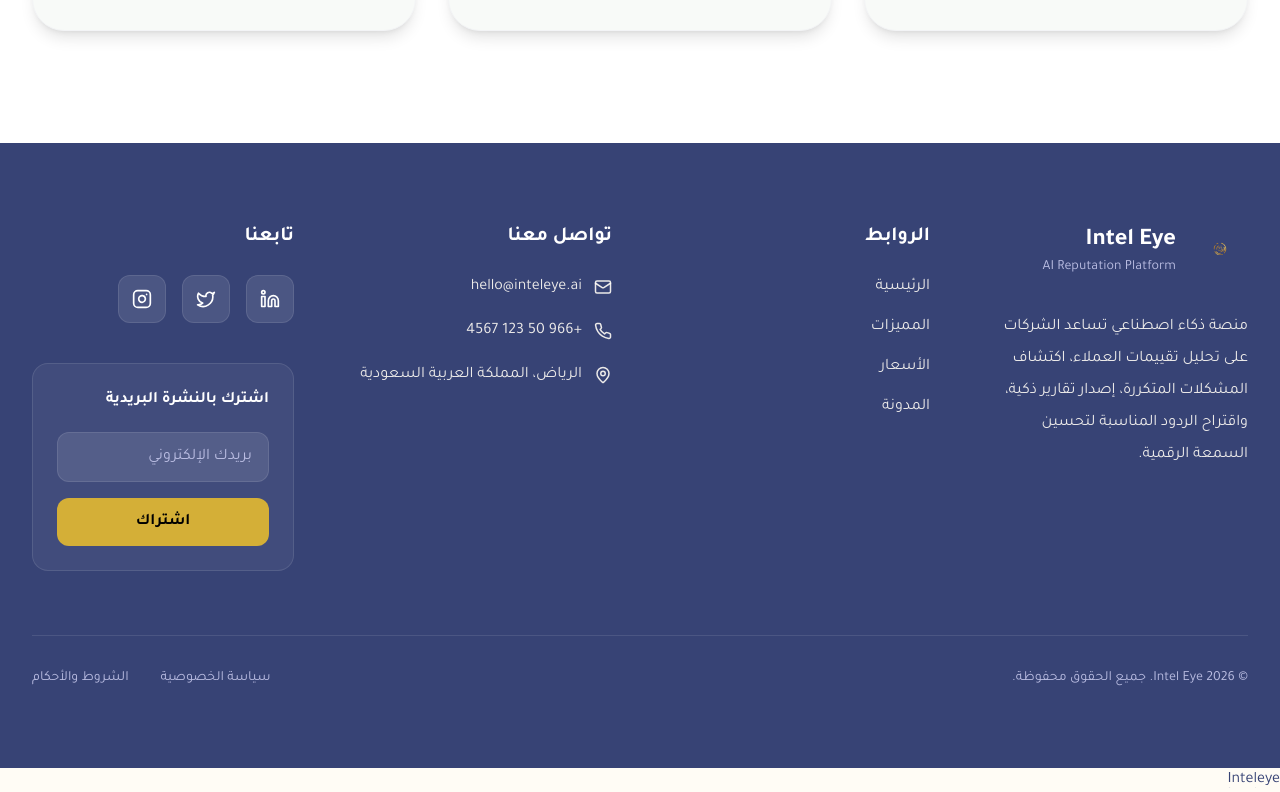
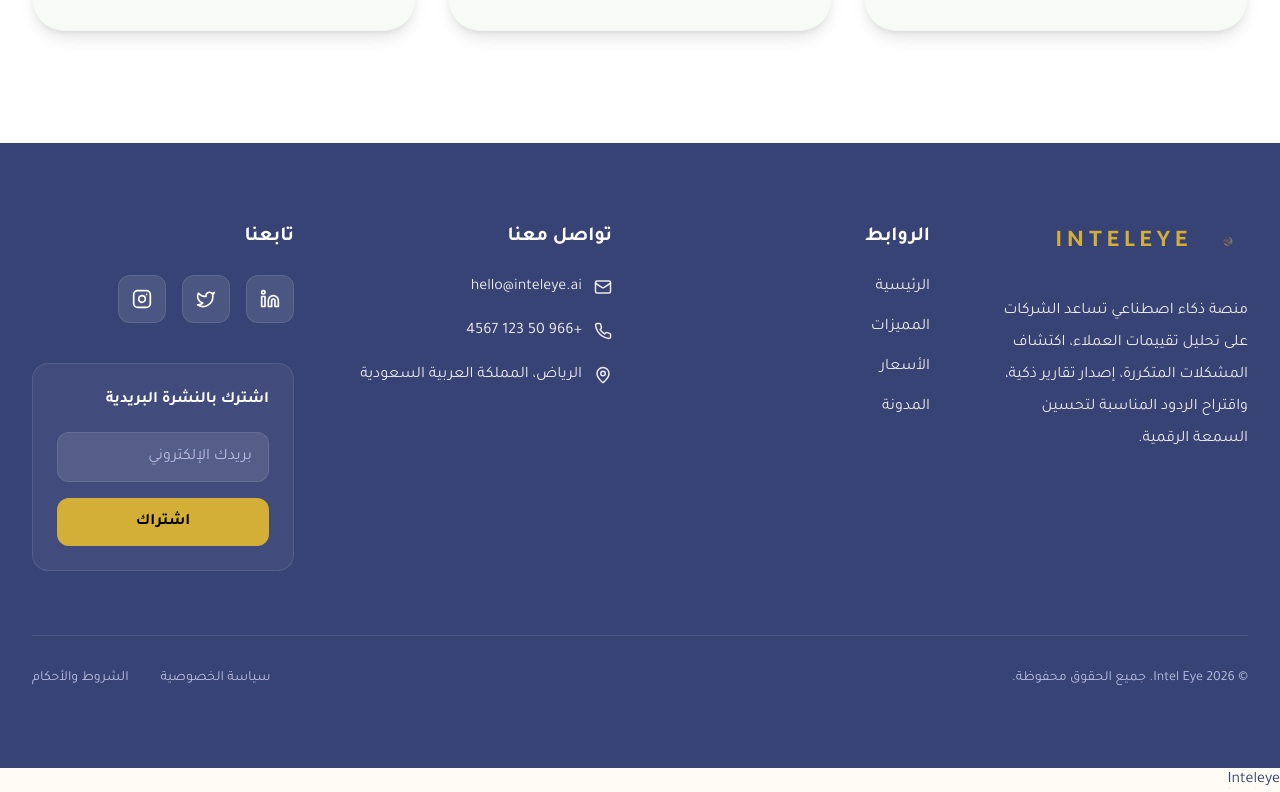
Before and after one commit to alaaalhrebi/inteleye, a Next.js app in the folder inteleye_project/: page / in a window 1280 px wide. Shown: the part 6271-7063 px from the top of the page. Built offline with nearby package versions, Linux system fonts and the light colour scheme.

Commit message:
Update Footer.tsx

```diff
--- a/inteleye_project/src/components/Footer.tsx
+++ b/inteleye_project/src/components/Footer.tsx
@@ -21,27 +21,15 @@ export default function Footer() {
 
             <div className="flex items-center gap-4">
 
-              <img
-                src="/logo.png"
-                alt="Intel Eye"
-                className="w-14 h-14 object-contain"
-              />
+            <img
+  src="/logo.png"
+  alt="INTELEYE"
+  className="w-10 h-10 object-contain"
+/>
 
-              <div>
-
-                <h2 className="text-2xl font-bold">
-
-                  Intel Eye
-
-                </h2>
-
-                <p className="text-[#BABDE2] text-sm">
-
-                  AI Reputation Platform
-
-                </p>
-
-              </div>
+<h2 className="text-2xl font-extrabold tracking-[0.2em] text-[#D4AF37]">
+  INTELEYE
+</h2>
 
             </div>
 
```
